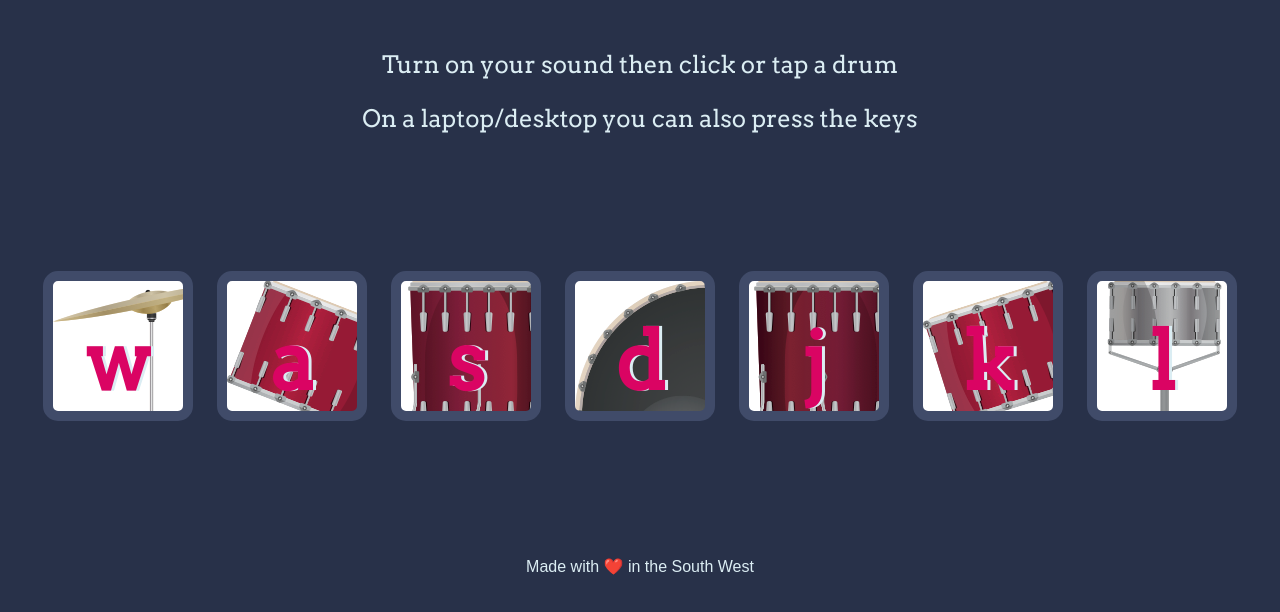
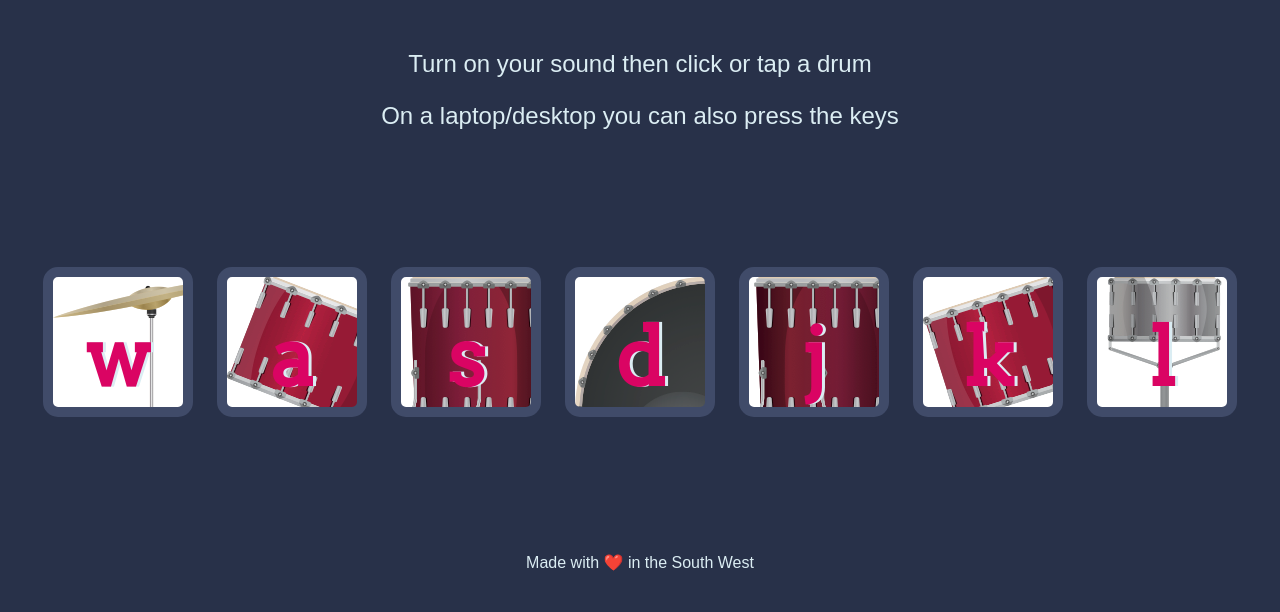
Before and after one commit to sannapow/drums, a plain HTML site: page index.html in a window 1280 px wide. Shown: the part 156-768 px from the top of the page. Drawn offline with Linux system fonts and the light colour scheme.

Commit message:
Update styles.css

```diff
--- a/styles.css
+++ b/styles.css
@@ -13,7 +13,7 @@ h1 {
 
 p {
   color: #DBEDF3;
-  font-family: "Arvo", cursive;
+  font-family: sans-serif;
   font-size: 1.5rem;
 }
 
```
